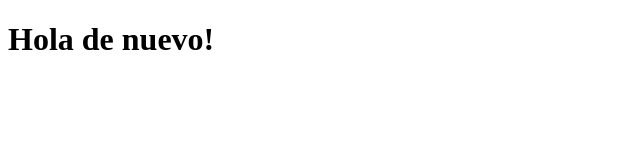
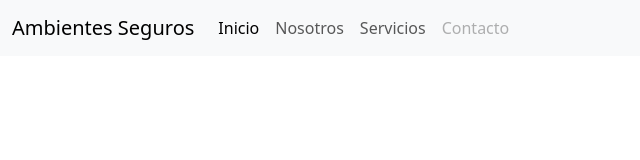
Before and after one commit to jrivas15/asweb.github.io, a plain HTML site: page index.html in a window 1280 px wide. Shown: the whole page, without its empty margins (0-640 px from the left). Drawn offline with nearby package versions, Linux system fonts and the light colour scheme.

Commit message:
Update index.html

```diff
--- a/index.html
+++ b/index.html
@@ -1,12 +1,42 @@
 <!DOCTYPE html>
-<html lang="en">
+<html lang="es">
 <head>
     <meta charset="UTF-8">
     <meta http-equiv="X-UA-Compatible" content="IE=edge">
     <meta name="viewport" content="width=device-width, initial-scale=1.0">
-    <title>prueba</title>
+    <title>AMBIENTES SEGUROS</title>
+    <!--BOOTSTRAP-->
+    <link href="https://cdn.jsdelivr.net/npm/bootstrap@5.3.0-alpha1/dist/css/bootstrap.min.css" rel="stylesheet" integrity="sha384-GLhlTQ8iRABdZLl6O3oVMWSktQOp6b7In1Zl3/Jr59b6EGGoI1aFkw7cmDA6j6gD" crossorigin="anonymous">
+    <!-- Custom css-->
 </head>
 <body>
-    <h1>Hola de nuevo!</h1>
+    <nav class="navbar navbar-expand-lg bg-body-tertiary">
+        <div class="container-fluid">
+          <a class="navbar-brand" href="#">Ambientes Seguros</a>
+          <button class="navbar-toggler" type="button" data-bs-toggle="collapse" data-bs-target="#navbarNav" aria-controls="navbarNav" aria-expanded="false" aria-label="Toggle navigation">
+            <span class="navbar-toggler-icon"></span>
+          </button>
+          <div class="collapse navbar-collapse" id="navbarNav">
+            <ul class="navbar-nav ml-auto">
+              <li class="nav-item">
+                <a class="nav-link active" aria-current="page" href="/">Inicio</a>
+              </li>
+              <li class="nav-item">
+                <a class="nav-link" href="/nosotros">Nosotros</a>
+              </li>
+              <li class="nav-item">
+                <a class="nav-link" href="#">Servicios</a>
+              </li>
+              <li class="nav-item">
+                <a class="nav-link disabled">Contacto</a>
+              </li>
+            </ul>
+          </div>
+        </div>
+      </nav>
+
+      <script src="https://code.jquery.com/jquery-3.2.1.slim.min.js" integrity="sha384-KJ3o2DKtIkvYIK3UENzmM7KCkRr/rE9/Qpg6aAZGJwFDMVNA/GpGFF93hXpG5KkN" crossorigin="anonymous"></script>
+      <script src="https://cdn.jsdelivr.net/npm/popper.js@1.12.9/dist/umd/popper.min.js" integrity="sha384-ApNbgh9B+Y1QKtv3Rn7W3mgPxhU9K/ScQsAP7hUibX39j7fakFPskvXusvfa0b4Q" crossorigin="anonymous"></script>
+      <script src="https://cdn.jsdelivr.net/npm/bootstrap@4.0.0/dist/js/bootstrap.min.js" integrity="sha384-JZR6Spejh4U02d8jOt6vLEHfe/JQGiRRSQQxSfFWpi1MquVdAyjUar5+76PVCmYl" crossorigin="anonymous"></script>
 </body>
 </html>
```
